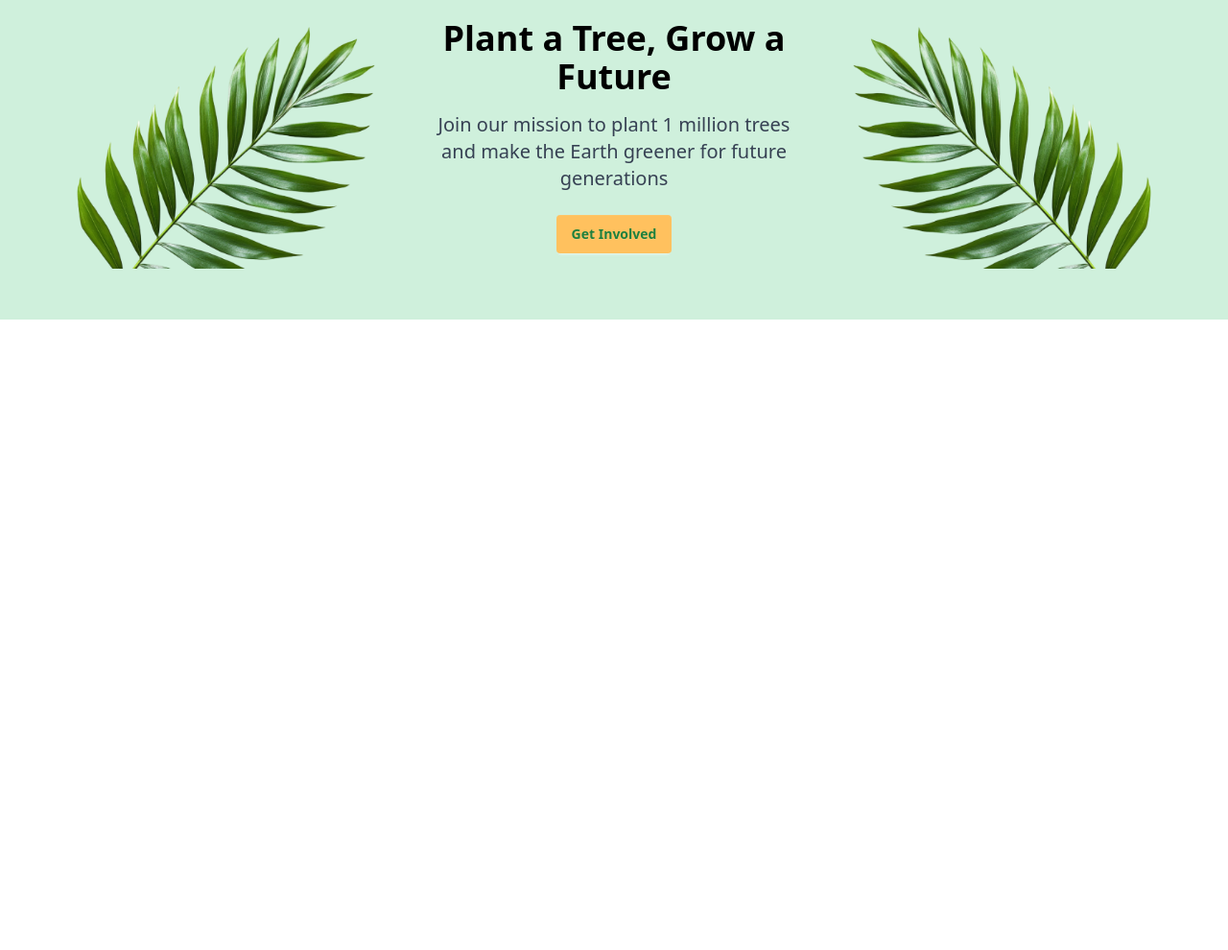
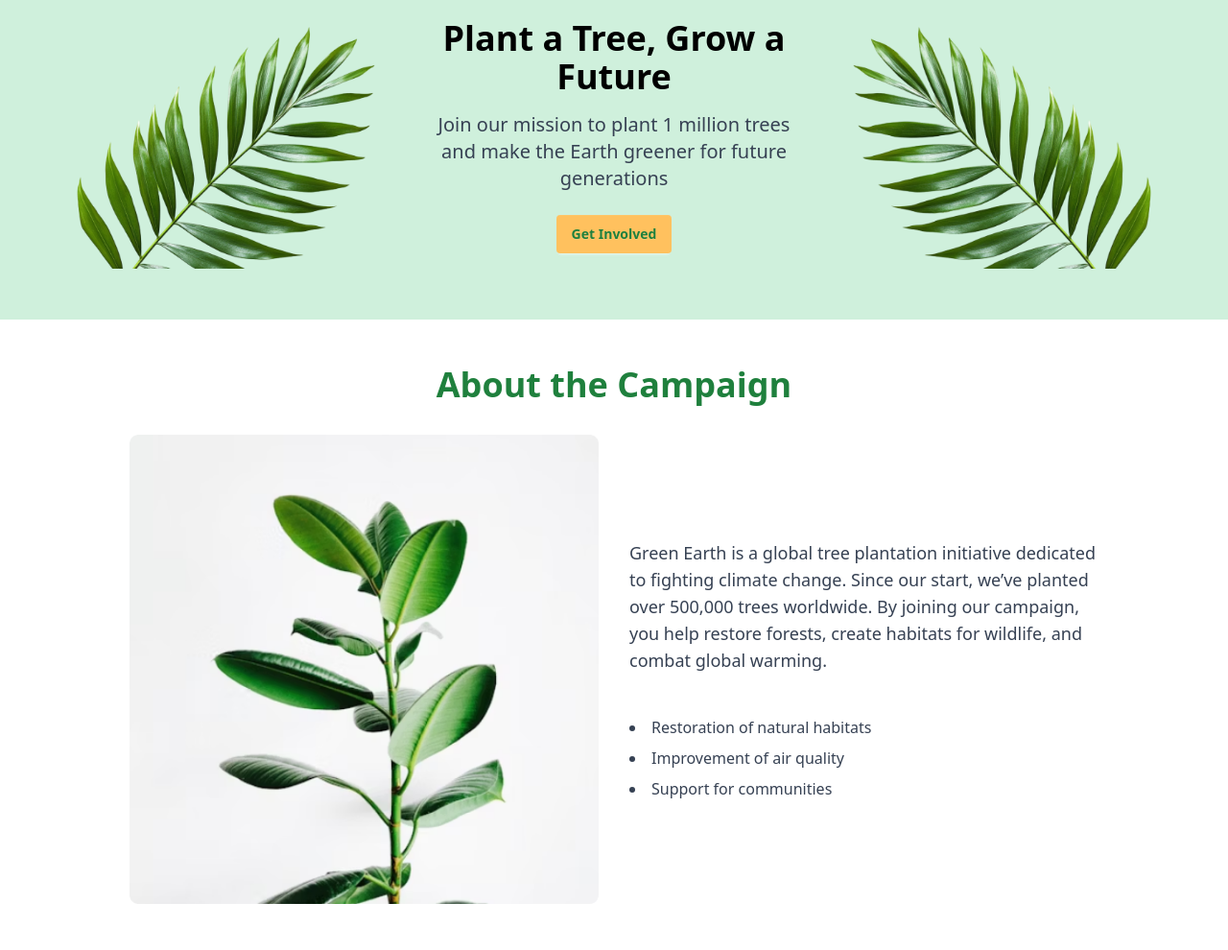
Before and after one commit to taiebasanjida/global-tress, a plain HTML site: page index.html in a window 1280 px wide. Shown: the part 141-1131 px from the top of the page at 96% size. Before the commit the page ends 800 px from the top, so only its background shows below. Drawn offline with nearby package versions, Linux system fonts and the light colour scheme.

Commit message:
about compaign section

```diff
--- a/index.html
+++ b/index.html
@@ -68,5 +68,33 @@
         </div>
     </section>
 
+
+        <!-- about the campaign -->
+<section class="w-full max-w-[1920px] mx-auto py-12 px-4 md:px-10 bg-white">
+  <h2 class="text-3xl md:text-4xl font-bold text-[#1F803D] text-center mb-8">
+    About the Campaign
+  </h2>
+
+  <div class="w-full max-w-[1090px] h-auto flex flex-col md:flex-row items-center gap-8 px-4 md:px-10 mx-auto">
+    <!-- Left Image -->
+    <div class="w-full md:w-1/2">
+      <img src="./assets/about.png" alt="Campaign Image" class="w-full h-auto object-cover rounded-lg">
+    </div>
+
+    <!-- Right Text -->
+    <div class="w-full md:w-1/2 flex flex-col justify-center text-center md:text-left">
+      <p class="text-gray-700 text-lg mb-6">
+        Green Earth is a global tree plantation initiative dedicated to fighting climate change. Since our start, we’ve planted over 500,000 trees worldwide. By joining our campaign, you help restore forests, create habitats for wildlife, and combat global warming.
+      </p>
+
+      <ul class="mt-5 list-disc list-inside text-gray-700 space-y-2">
+        <li>Restoration of natural habitats</li>
+        <li>Improvement of air quality</li>
+        <li>Support for communities</li>
+      </ul>
+    </div>
+  </div>
+</section>
+
 </body>
 </html>
```
